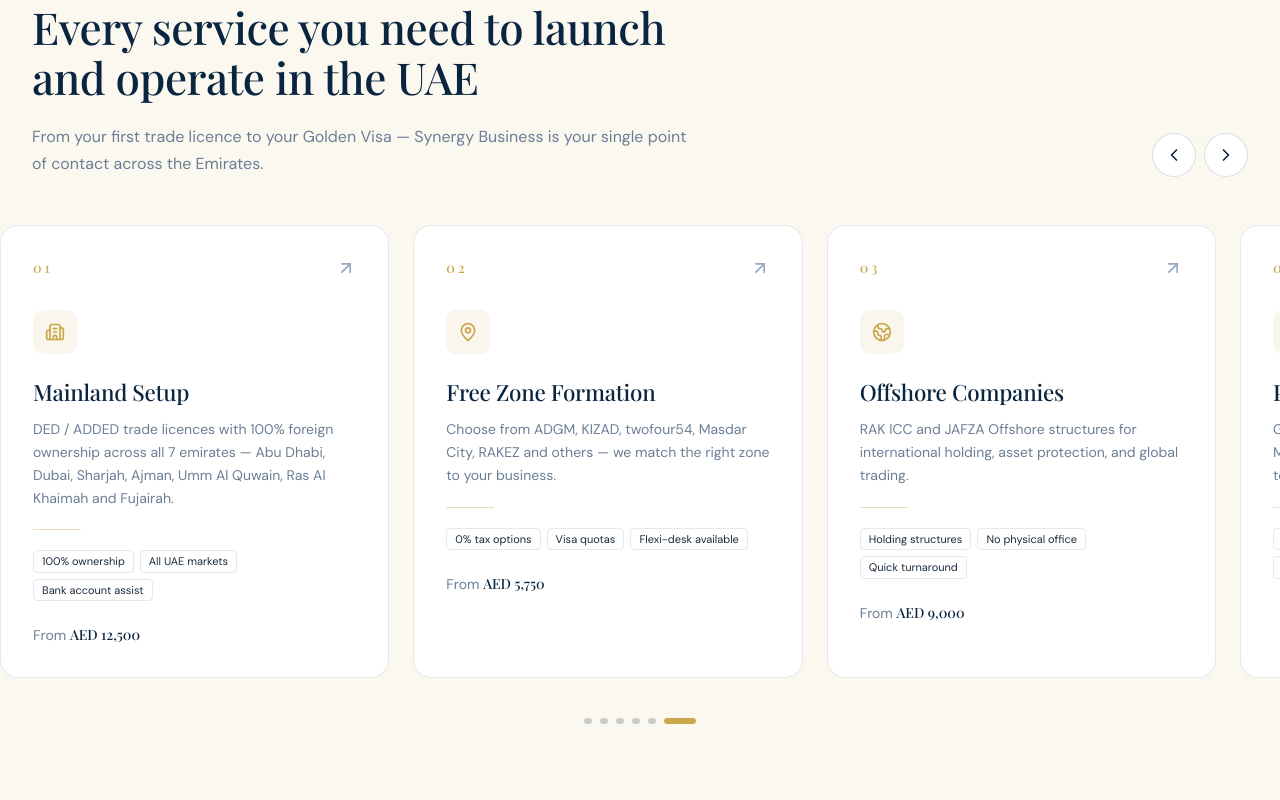
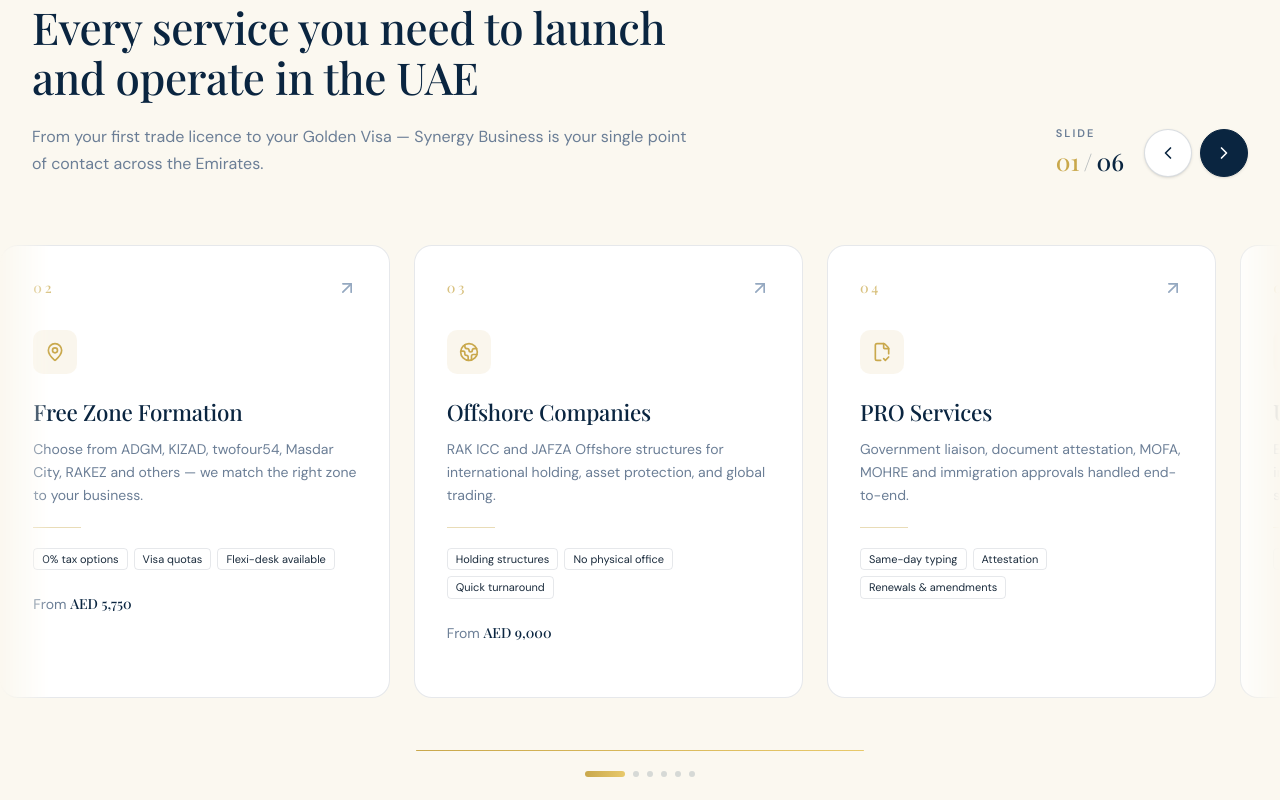
Before and after one commit to ddotsmedia/synergybusiness, a Next.js app in the folder apps/web/: page / in a window 1280 px wide. Shown: the part 1200-2000 px from the top of the page. Built offline with nearby package versions, Linux system fonts and the light colour scheme; no server answers; the database is empty.

Commit message:
Deploy update 2026-04-28 12:55

```diff
--- a/apps/web/components/marketing/Services.tsx
+++ b/apps/web/components/marketing/Services.tsx
@@ -101,6 +101,7 @@
   const trackRef = useRef<HTMLDivElement | null>(null);
   const [activeIndex, setActiveIndex] = useState(0);
   const [paused, setPaused] = useState(false);
+  const [progress, setProgress] = useState(0);
 
   const scrollToIndex = useCallback((idx: number) => {
     const track = trackRef.current;
@@ -111,16 +112,9 @@
   }, []);
 
   const next = useCallback(() => {
-    const track = trackRef.current;
-    if (!track) return;
     const total = SERVICES.length;
     const target = (activeIndex + 1) % total;
-    if (target === 0) {
-      // wrap to start
-      track.scrollTo({ left: 0, behavior: "smooth" });
-    } else {
     scrollToIndex(target);
-    }
   }, [activeIndex, scrollToIndex]);
 
   const prev = useCallback(() => {
@@ -129,7 +123,7 @@
     scrollToIndex(target);
   }, [activeIndex, scrollToIndex]);
 
-  // Track which card is most-visible to drive the dots.
+  // Active-card tracking via IntersectionObserver
   useEffect(() => {
     const track = trackRef.current;
     if (!track) return;
@@ -155,16 +149,46 @@
     // eslint-disable-next-line react-hooks/exhaustive-deps
   }, []);
 
-  // Auto-advance.
+  // Auto-advance with progress bar
   useEffect(() => {
     if (paused) return;
-    const id = window.setInterval(next, AUTOPLAY_MS);
-    return () => window.clearInterval(id);
-  }, [paused, next]);
+    setProgress(0);
+    const start = Date.now();
+    const tick = window.setInterval(() => {
+      const elapsed = Date.now() - start;
+      const pct = Math.min(100, (elapsed / AUTOPLAY_MS) * 100);
+      setProgress(pct);
+      if (elapsed >= AUTOPLAY_MS) {
+        next();
+      }
+    }, 50);
+    return () => window.clearInterval(tick);
+  }, [paused, activeIndex, next]);
+
+  // Keyboard arrow navigation
+  useEffect(() => {
+    const onKey = (e: KeyboardEvent) => {
+      const track = trackRef.current;
+      if (!track) return;
+      const rect = track.getBoundingClientRect();
+      // Only trigger when the slider is in view
+      if (rect.bottom < 0 || rect.top > window.innerHeight) return;
+      if (e.key === "ArrowRight") {
+        e.preventDefault();
+        next();
+      } else if (e.key === "ArrowLeft") {
+        e.preventDefault();
+        prev();
+      }
+    };
+    window.addEventListener("keydown", onKey);
+    return () => window.removeEventListener("keydown", onKey);
+  }, [next, prev]);
 
   return (
     <section id="services" className="py-24 sm:py-32 bg-[#fbf8f0]">
       <div className="mx-auto max-w-7xl px-4 sm:px-6 lg:px-8">
+        {/* Header row */}
         <div className="flex flex-col lg:flex-row lg:items-end lg:justify-between gap-8">
           <motion.div
             initial={{ opacity: 0, y: 20 }}
@@ -188,38 +212,49 @@
             <p className="mt-5 text-[#6b7e96] leading-[1.7]">{description}</p>
           </motion.div>
 
-          {/* Slider controls */}
-          <div className="flex items-center gap-2 self-start lg:self-end">
-            <button
-              type="button"
-              onClick={prev}
-              aria-label="Previous service"
-              className="h-11 w-11 rounded-full border border-[#0a2540]/15 bg-white text-[#0a2540] hover:bg-[#0a2540] hover:text-white transition-colors flex items-center justify-center"
-            >
+          {/* Slider controls + slide counter */}
+          <div className="flex items-end gap-5 self-start lg:self-end">
+            <div className="hidden sm:block">
+              <div className="text-[11px] uppercase tracking-[0.18em] text-[#6b7e96] font-semibold">
+                Slide
+              </div>
+              <div className="mt-1 font-display text-2xl text-[#0a2540] tabular-nums">
+                <span className="text-[#c9a84c]">
+                  {String(activeIndex + 1).padStart(2, "0")}
+                </span>
+                <span className="text-[#0a2540]/30 mx-1">/</span>
+                <span>{String(SERVICES.length).padStart(2, "0")}</span>
+              </div>
+            </div>
+            <div className="flex items-center gap-2">
+              <CarouselButton onClick={prev} label="Previous service">
                 <ChevronLeft className="h-5 w-5" />
-            </button>
-            <button
-              type="button"
-              onClick={next}
-              aria-label="Next service"
-              className="h-11 w-11 rounded-full border border-[#0a2540]/15 bg-white text-[#0a2540] hover:bg-[#0a2540] hover:text-white transition-colors flex items-center justify-center"
-            >
+              </CarouselButton>
+              <CarouselButton onClick={next} label="Next service" primary>
                 <ChevronRight className="h-5 w-5" />
-            </button>
+              </CarouselButton>
+            </div>
           </div>
         </div>
 
-        {/* Slider track */}
+        {/* Slider track with edge fade masks */}
         <div
-          className="mt-12 -mx-4 sm:-mx-6 lg:-mx-8"
+          className="mt-14 -mx-4 sm:-mx-6 lg:-mx-8 relative"
           onMouseEnter={() => setPaused(true)}
           onMouseLeave={() => setPaused(false)}
           onFocus={() => setPaused(true)}
           onBlur={() => setPaused(false)}
+          style={{
+            // Soft fade-out at horizontal edges so partial cards look intentional
+            WebkitMaskImage:
+              "linear-gradient(to right, transparent, #000 4%, #000 96%, transparent)",
+            maskImage:
+              "linear-gradient(to right, transparent, #000 4%, #000 96%, transparent)",
+          }}
         >
           <div
             ref={trackRef}
-            className="flex gap-4 sm:gap-6 overflow-x-auto snap-x snap-mandatory scroll-smooth pb-2 px-4 sm:px-6 lg:px-8 [&::-webkit-scrollbar]:hidden"
+            className="flex gap-4 sm:gap-6 overflow-x-auto snap-x snap-mandatory scroll-smooth py-3 px-4 sm:px-6 lg:px-8 [&::-webkit-scrollbar]:hidden"
             style={{
               scrollbarWidth: "none",
               msOverflowStyle: "none",
@@ -227,7 +262,9 @@
             aria-roledescription="carousel"
             aria-label="Synergy Business services"
           >
-            {SERVICES.map((service, idx) => (
+            {SERVICES.map((service, idx) => {
+              const isActive = idx === activeIndex;
+              return (
                 <motion.a
                   key={service.title}
                   href={service.href}
@@ -237,11 +274,25 @@
                   transition={{ duration: 0.45, delay: idx * 0.05 }}
                   aria-roledescription="slide"
                   aria-label={`${idx + 1} of ${SERVICES.length}: ${service.title}`}
-                className="group relative shrink-0 snap-start basis-[85%] sm:basis-[calc(50%-12px)] lg:basis-[calc(33.333%-16px)] bg-white p-7 sm:p-8 rounded-2xl border border-[#0a2540]/10 transition-colors duration-300 hover:bg-[#0a2540] hover:text-white"
+                  className={
+                    "group relative shrink-0 snap-start basis-[85%] sm:basis-[calc(50%-12px)] lg:basis-[calc(33.333%-16px)] " +
+                    "bg-white p-7 sm:p-8 rounded-2xl border " +
+                    "transition-[transform,box-shadow,border-color,background-color,color] duration-500 ease-out " +
+                    "hover:bg-[#0a2540] hover:text-white hover:border-[#0a2540] " +
+                    (isActive
+                      ? "scale-[1.015] border-[#c9a84c]/50 shadow-[0_18px_50px_-10px_rgba(10,37,64,0.25)]"
+                      : "border-[#0a2540]/10 opacity-90 hover:opacity-100")
+                  }
                 >
+                  {/* Top row: number + arrow */}
                   <div className="flex items-start justify-between mb-8">
                     <span
-                    className="font-display text-sm tracking-[0.2em] text-[#c9a84c] group-hover:text-[#e8c96b] transition-colors"
+                      className={
+                        "font-display text-sm tracking-[0.2em] transition-colors " +
+                        (isActive
+                          ? "text-[#c9a84c]"
+                          : "text-[#c9a84c]/70 group-hover:text-[#e8c96b]")
+                      }
                       aria-hidden
                     >
                       {String(idx + 1).padStart(2, "0")}
@@ -249,6 +300,7 @@
                     <ArrowUpRight className="h-5 w-5 text-[#94a8c0] group-hover:text-[#c9a84c] transition-all duration-300 group-hover:translate-x-0.5 group-hover:-translate-y-0.5" />
                   </div>
 
+                  {/* Icon tile */}
                   <div className="h-11 w-11 rounded-lg bg-[#c9a84c]/10 text-[#c9a84c] flex items-center justify-center group-hover:bg-[#c9a84c] group-hover:text-[#0a2540] transition-colors duration-300">
                     <service.icon className="h-5 w-5" />
                   </div>
@@ -284,13 +336,32 @@
                       </span>
                     </p>
                   )}
+
+                  {/* Subtle gold glow on active */}
+                  {isActive && (
+                    <span
+                      aria-hidden
+                      className="pointer-events-none absolute inset-x-7 sm:inset-x-8 bottom-0 h-px bg-gradient-to-r from-transparent via-[#c9a84c] to-transparent opacity-70"
+                    />
+                  )}
                 </motion.a>
-            ))}
+              );
+            })}
+          </div>
+        </div>
+
+        {/* Autoplay progress bar */}
+        <div className="mt-10 max-w-md mx-auto">
+          <div className="h-px bg-[#0a2540]/10 rounded-full overflow-hidden">
+            <div
+              className="h-full bg-gradient-to-r from-[#c9a84c] to-[#e8c96b] transition-[width] duration-75 ease-linear"
+              style={{ width: `${paused ? 0 : progress}%` }}
+            />
           </div>
         </div>
 
         {/* Dots */}
-        <div className="mt-8 flex items-center justify-center gap-2">
+        <div className="mt-5 flex items-center justify-center gap-2">
           {SERVICES.map((s, i) => {
             const active = i === activeIndex;
             return (
@@ -301,17 +372,45 @@
                 aria-label={`Go to slide ${i + 1}: ${s.title}`}
                 aria-current={active}
                 className={
-                  "h-1.5 rounded-full transition-all duration-300 " +
+                  "rounded-full transition-all duration-300 " +
                   (active
-                    ? "w-8 bg-[#c9a84c]"
-                    : "w-2 bg-[#0a2540]/20 hover:bg-[#0a2540]/40")
+                    ? "h-1.5 w-10 bg-gradient-to-r from-[#c9a84c] to-[#e8c96b]"
+                    : "h-1.5 w-1.5 bg-[#0a2540]/15 hover:bg-[#0a2540]/35")
                 }
               />
             );
           })}
         </div>
       </div>
-
     </section>
   );
 }
+
+function CarouselButton({
+  children,
+  onClick,
+  label,
+  primary = false,
+}: {
+  children: React.ReactNode;
+  onClick: () => void;
+  label: string;
+  primary?: boolean;
+}) {
+  return (
+    <button
+      type="button"
+      onClick={onClick}
+      aria-label={label}
+      className={
+        "h-12 w-12 rounded-full border flex items-center justify-center transition-all duration-300 " +
+        "shadow-sm hover:shadow-md hover:-translate-y-0.5 " +
+        (primary
+          ? "bg-[#0a2540] text-white border-[#0a2540] hover:bg-[#c9a84c] hover:text-[#0a2540] hover:border-[#c9a84c]"
+          : "bg-white text-[#0a2540] border-[#0a2540]/15 hover:bg-[#0a2540] hover:text-white hover:border-[#0a2540]")
+      }
+    >
+      {children}
+    </button>
+  );
+}
```
Lines whose indentation alone changed are shown as unchanged.
